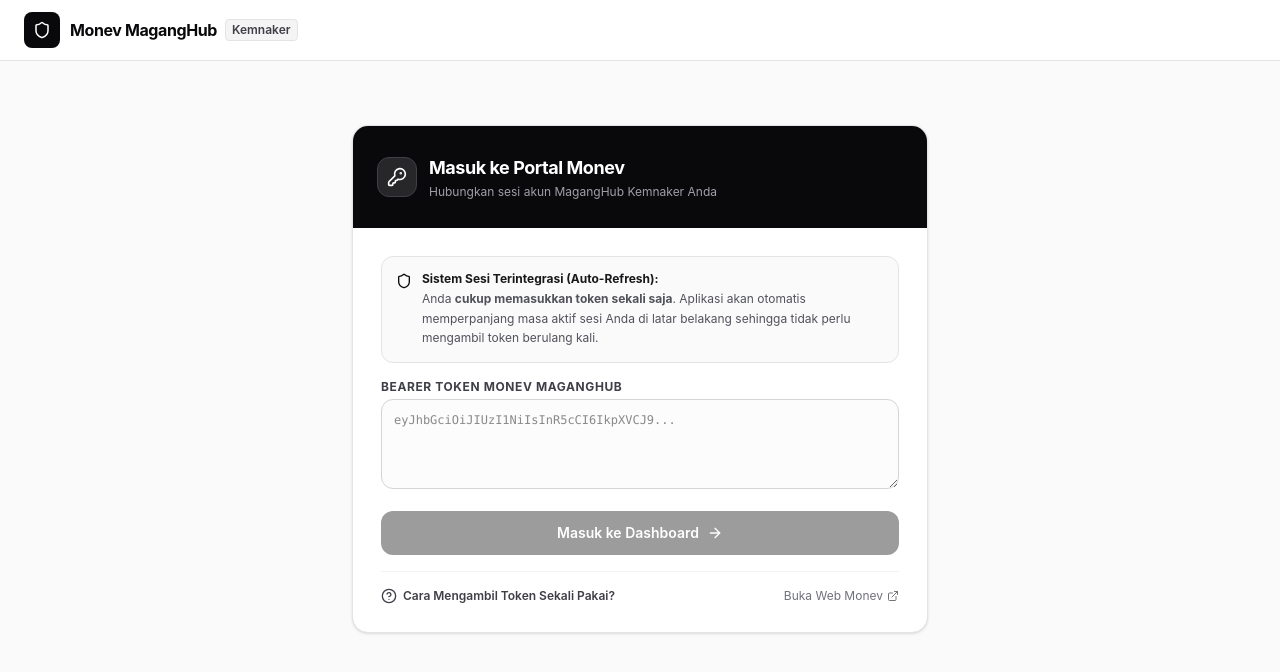
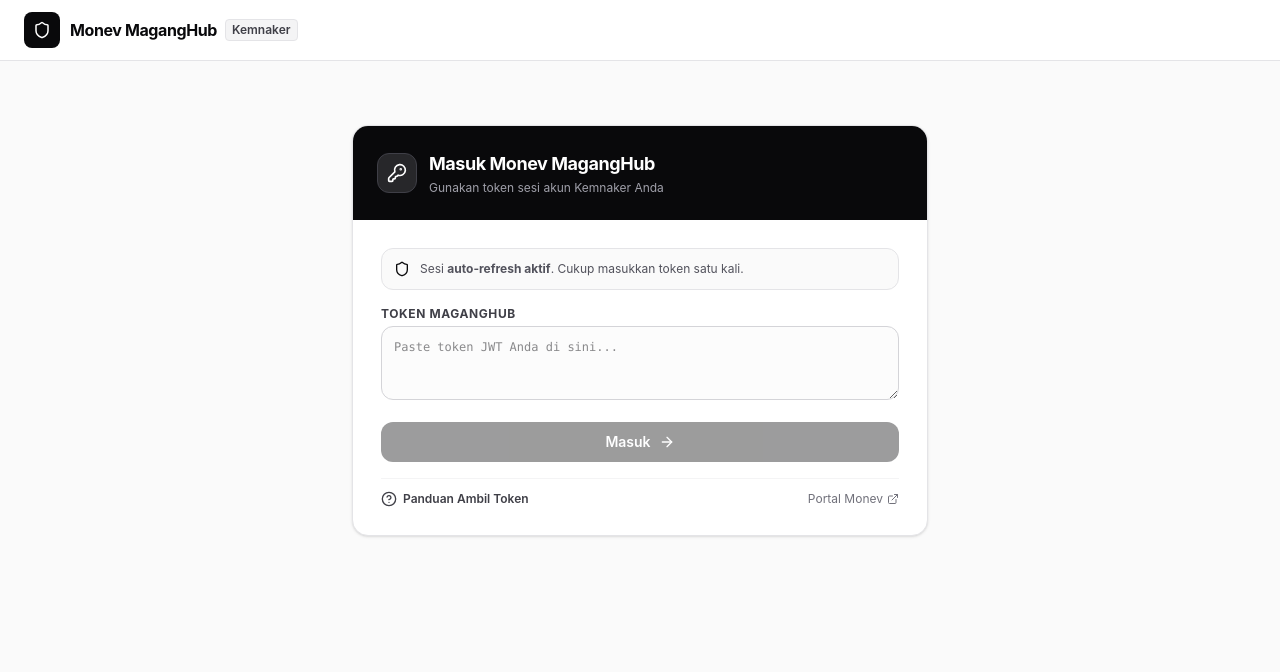
Before and after one commit to ardhikaxx/monev-maganghub-api, a Next.js app: page / in a window 1280 px wide. Shown: the top 672 px of the page. Built offline with nearby package versions, Linux system fonts and the light colour scheme.

Commit message:
refactor: penyederhanaan antarmuka dan teks panduan pada LoginCard

```diff
--- a/components/LoginCard.tsx
+++ b/components/LoginCard.tsx
@@ -41,37 +41,34 @@ export default function LoginCard({ onLoginWithToken, isLoading }: LoginCardProp
     <div className="mx-auto w-full max-w-xl">
       <div className="overflow-hidden rounded-2xl border border-zinc-200 bg-white shadow-sm">
         {/* Flat Monochrome Header */}
-        <div className="bg-zinc-950 px-6 py-7 text-white">
+        <div className="bg-zinc-950 px-6 py-6 text-white">
           <div className="flex items-center gap-3">
             <div className="flex h-10 w-10 items-center justify-center rounded-xl bg-zinc-800 text-white shrink-0 border border-zinc-700">
               <KeyRound className="h-5 w-5" />
             </div>
             <div>
-              <h1 className="text-lg font-bold tracking-tight">Masuk ke Portal Monev</h1>
+              <h1 className="text-base sm:text-lg font-bold tracking-tight">Masuk Monev MagangHub</h1>
               <p className="text-xs text-zinc-400 mt-0.5">
-                Hubungkan sesi akun MagangHub Kemnaker Anda
+                Gunakan token sesi akun Kemnaker Anda
               </p>
             </div>
           </div>
         </div>
 
         <div className="p-5 sm:p-7 space-y-4">
-          {/* Info Auto-Refresh & Single Login */}
-          <div className="rounded-xl border border-zinc-200 bg-zinc-50 p-3.5 text-xs text-zinc-700 flex items-start gap-2.5">
-            <Shield className="h-4 w-4 text-zinc-950 shrink-0 mt-0.5" />
-            <div>
-              <p className="font-bold text-zinc-900">Sistem Sesi Terintegrasi (Auto-Refresh):</p>
-              <p className="text-zinc-600 mt-0.5 leading-relaxed">
-                Anda <strong>cukup memasukkan token sekali saja</strong>. Aplikasi akan otomatis memperpanjang masa aktif sesi Anda di latar belakang sehingga tidak perlu mengambil token berulang kali.
-              </p>
-            </div>
+          {/* Info Auto-Refresh */}
+          <div className="rounded-xl border border-zinc-200 bg-zinc-50 p-3 text-xs text-zinc-700 flex items-center gap-2.5">
+            <Shield className="h-4 w-4 text-zinc-950 shrink-0" />
+            <p className="text-zinc-600">
+              Sesi <strong>auto-refresh aktif</strong>. Cukup masukkan token satu kali.
+            </p>
           </div>
 
           {errorMessage && (
             <div className="flex items-start gap-2.5 rounded-xl border border-zinc-300 bg-zinc-100 p-3.5 text-xs text-zinc-900">
               <AlertCircle className="mt-0.5 h-4 w-4 shrink-0 text-zinc-700" />
               <div>
-                <p className="font-bold">Otentikasi Gagal</p>
+                <p className="font-bold">Gagal</p>
                 <p className="text-zinc-600 mt-0.5">{errorMessage}</p>
               </div>
             </div>
@@ -80,14 +77,14 @@ export default function LoginCard({ onLoginWithToken, isLoading }: LoginCardProp
           <form onSubmit={handleSubmit} className="space-y-4">
             <div>
               <label htmlFor="token" className="block text-xs font-bold uppercase tracking-wider text-zinc-700 mb-1">
-                Bearer Token Monev MagangHub
+                Token MagangHub
               </label>
               <textarea
                 id="token"
-                rows={4}
+                rows={3}
                 value={tokenInput}
                 onChange={(e) => setTokenInput(e.target.value)}
-                placeholder="eyJhbGciOiJIUzI1NiIsInR5cCI6IkpXVCJ9..."
+                placeholder="Paste token JWT Anda di sini..."
                 className="w-full rounded-xl border border-zinc-300 bg-zinc-50/50 p-3 font-mono text-xs text-zinc-900 transition focus:border-zinc-950 focus:bg-white focus:outline-none"
                 disabled={isLoading}
               />
@@ -96,37 +93,37 @@ export default function LoginCard({ onLoginWithToken, isLoading }: LoginCardProp
             <button
               type="submit"
               disabled={isLoading || !tokenInput.trim()}
-              className="flex w-full items-center justify-center gap-2 rounded-xl bg-zinc-950 py-3 text-xs sm:text-sm font-semibold text-white transition hover:bg-zinc-800 disabled:opacity-40"
+              className="flex w-full items-center justify-center gap-2 rounded-xl bg-zinc-950 py-2.5 text-xs sm:text-sm font-semibold text-white transition hover:bg-zinc-800 disabled:opacity-40"
             >
               {isLoading ? (
-                <span>Memverifikasi Token...</span>
+                <span>Memverifikasi...</span>
               ) : (
                 <>
-                  <span>Masuk ke Dashboard</span>
+                  <span>Masuk</span>
                   <ArrowRight className="h-4 w-4" />
                 </>
               )}
             </button>
           </form>
 
-          <div className="mt-4 border-t border-zinc-100 pt-4">
-            <div className="flex flex-col gap-2.5 sm:flex-row sm:items-center sm:justify-between">
+          <div className="mt-4 border-t border-zinc-100 pt-3">
+            <div className="flex items-center justify-between">
               <button
                 type="button"
                 onClick={() => setShowGuide(!showGuide)}
                 className="flex items-center gap-1.5 text-xs font-semibold text-zinc-700 hover:text-zinc-950"
               >
                 <HelpCircle className="h-4 w-4" />
-                <span>{showGuide ? 'Sembunyikan Panduan' : 'Cara Mengambil Token Sekali Pakai?'}</span>
+                <span>{showGuide ? 'Tutup Panduan' : 'Panduan Ambil Token'}</span>
               </button>
 
               <a
                 href="https://monev.maganghub.kemnaker.go.id/dashboard"
                 target="_blank"
                 rel="noreferrer"
-                className="flex items-center gap-1 text-xs text-zinc-500 hover:text-zinc-950 hover:underline"
+                className="flex items-center gap-1 text-xs text-zinc-500 hover:text-zinc-950"
               >
-                <span>Buka Web Monev</span>
+                <span>Portal Monev</span>
                 <ExternalLink className="h-3 w-3" />
               </a>
             </div>
```
